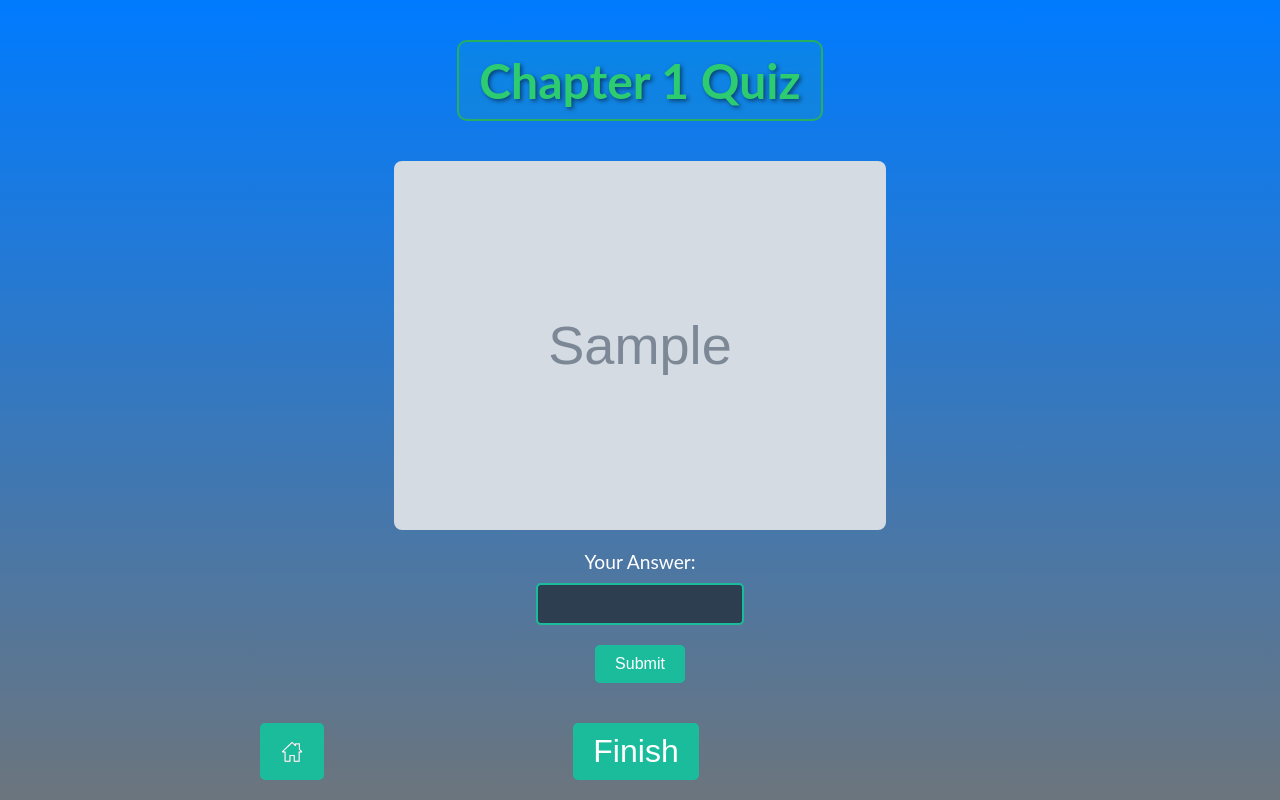
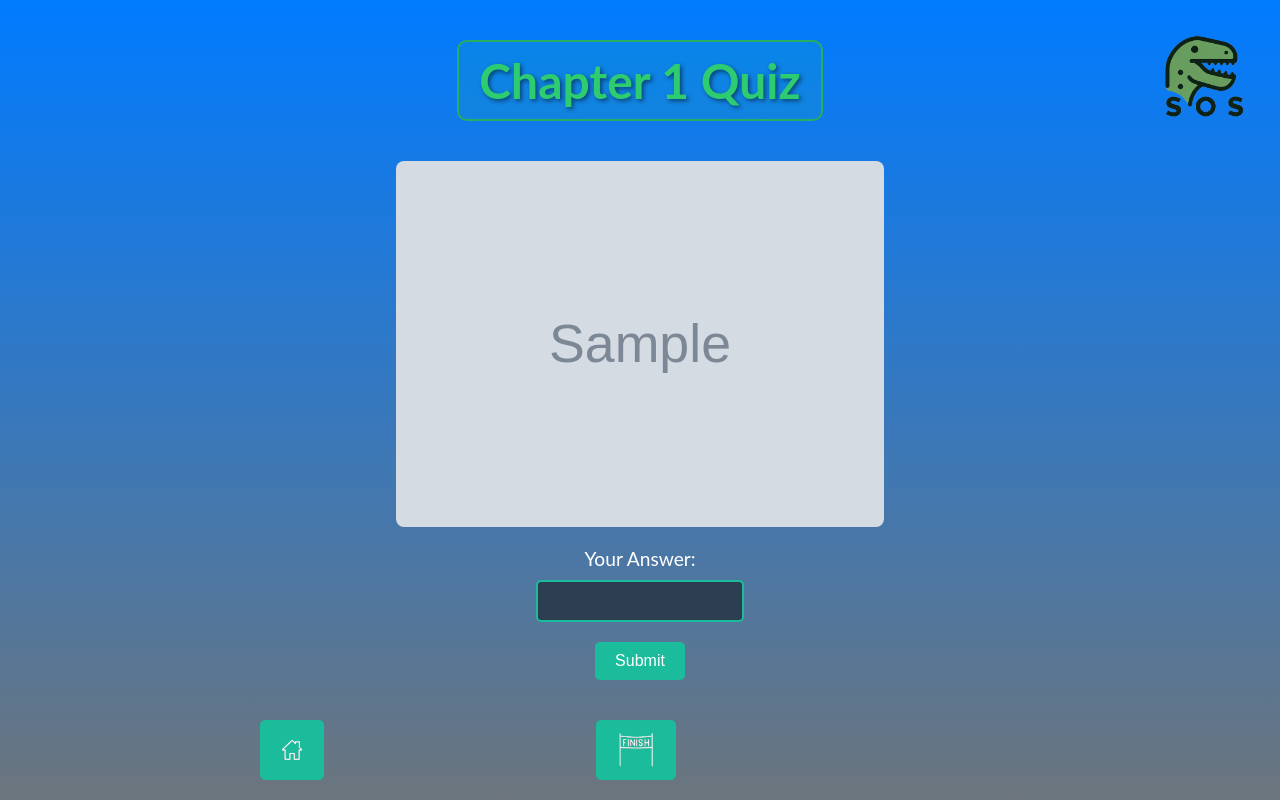
Before and after one commit to jihwannnn/Django_SOS, a Django app: page /question/quiz/1/ in a window 1280 px wide. Run offline with Django 5.2, Linux system fonts and the light colour scheme; a user stored in the database is signed in; tables that the repository leaves empty hold one stand-in row (values such as "Sample post"); grey boxes marked "Sample" are stand-in pictures.

Commit message:
added logo

```diff
--- a/SOS/question/templates/question/index.html
+++ b/SOS/question/templates/question/index.html
@@ -14,7 +14,7 @@
             <p><a href="{% url 'question:logout' %}">Log Out</a></p>
             <p><a href="{% url 'question:main' %}">Go to Main</a></p>
         {% else %}
-            <h1>Login in SOS!</h1>
+            <h1>Log in SOS!</h1>
             {% if error %}
                 <p class="error">{{ error }}</p>
             {% endif %}
--- a/SOS/question/templates/question/main.html
+++ b/SOS/question/templates/question/main.html
@@ -52,6 +52,8 @@
         <span class="username">Welcome, {{ username }}</span>
     </div>
 
+    <img src="{% static 'images/sos.png' %}" alt="SOS Logo" class="logo">
+
     <!-- Quiz Modal -->
     <div id="quizModal" class="modal">
         <div class="modal-content">
--- a/SOS/question/templates/question/quiz.html
+++ b/SOS/question/templates/question/quiz.html
@@ -36,12 +36,16 @@
                 <img src="{% static 'images/home-icon.png' %}" alt="Home" class="icon">
             </button>
             {% csrf_token %}
-            <button id="tsubmitBtn" class="total-submit">Finish</button>
+            <button id="tsubmitBtn" class="total-submit">
+                <img src="{% static 'images/finish.png' %}" alt="Home" class="finishicon">
+            </button>
             <button id="next" class="arrow-button" onclick="goToNextQuestion()" {% if current_index == total_1 %}disabled{% endif %}>&rarr;</button>
         </footer>
         {% else %}
         <p>No questions available for this chapter.</p>
         {% endif %}
+
+        <img src="{% static 'images/sos.png' %}" alt="SOS Logo" class="logo">
 
         <!-- Result Modal -->
         <div id="resultModal" class="modal" data-correct-img="{% static 'images/victory.gif' %}" data-wrong-img="{% static 'images/cry.gif' %}">
--- a/SOS/question/templates/question/result.html
+++ b/SOS/question/templates/question/result.html
@@ -23,5 +23,8 @@
         </footer>
     </div>
     <script src="{% static 'script/result.js' %}"></script>
+
+    <img src="{% static 'images/sos.png' %}" alt="SOS Logo" class="logo">
+
 </body>
 </html>
--- a/SOS/question/templates/question/retest.html
+++ b/SOS/question/templates/question/retest.html
@@ -48,6 +48,8 @@
         <p>No questions available for this chapter.</p>
         {% endif %}
 
+        <img src="{% static 'images/sos.png' %}" alt="SOS Logo" class="logo">
+
         <!-- Result Modal -->
         <div id="resultModal" class="modal" data-correct-img="{% static 'images/victory.gif' %}" data-wrong-img="{% static 'images/cry.gif' %}">
             <div class="modal-content">
--- a/SOS/question/templates/question/study.html
+++ b/SOS/question/templates/question/study.html
@@ -36,6 +36,8 @@
         {% endif %}
         </div>
 
+        <img src="{% static 'images/sos.png' %}" alt="SOS Logo" class="logo">
+
     <script src="{% static 'script/study.js' %}"></script>
 </body>
 </html>
--- a/SOS/static/styles/quiz.css
+++ b/SOS/static/styles/quiz.css
@@ -85,6 +85,11 @@ footer {
 .icon {
     width: 24px;
     height: 24px;
+}
+
+.finishicon {
+    width: 40px;
+    height: 40px;
 }
 
 /* answer-form 스타일링 */
@@ -271,6 +276,15 @@ footer {
     text-decoration: none;
 }
 
+.logo {
+    position: fixed;
+    top: 1px;
+    right: 1px;
+    width: 150px; /* 로고 너비 조정 */
+    height: auto; /* 비율 유지 */
+    z-index: 1000; /* 다른 요소들 위에 표시 */
+}
+
 /* 모바일 반응형 스타일 */
 @media (max-width: 600px) {
     .question-image {
@@ -278,3 +292,9 @@ footer {
         height: auto; /* 높이를 자동으로 설정 */
     }
 }
+
+@media (max-width: 932px) {
+    .logo {
+        display: none; /* 작은 화면에서는 로그를 숨김 */
+    }
+}
--- a/SOS/static/styles/style.css
+++ b/SOS/static/styles/style.css
@@ -18,6 +18,7 @@ body {
     text-align: center;
     width: 100%;
     max-width: 400px;
+    position: relative;
 }
 
 h1 {
```
Also changed, not shown: SOS/static/styles/mainstyle.css (+19 -0 lines), SOS/static/styles/result.css (+15 -0 lines), SOS/static/styles/retest.css (+15 -0 lines), SOS/static/styles/study.css (+15 -0 lines), SOS/static/images/finish.png (added), SOS/static/images/sos.png (added).
